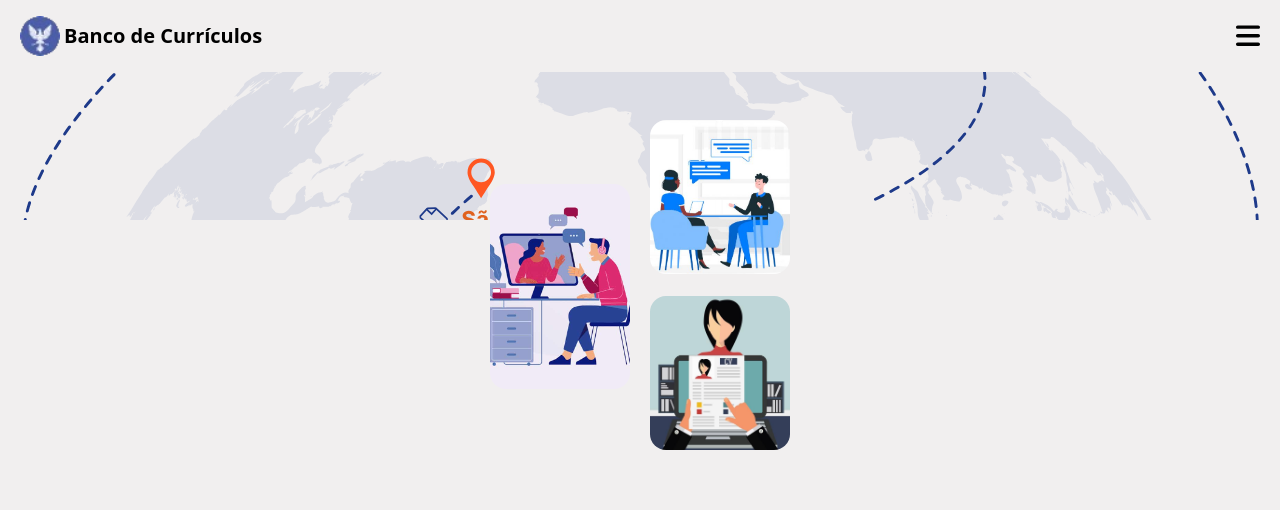
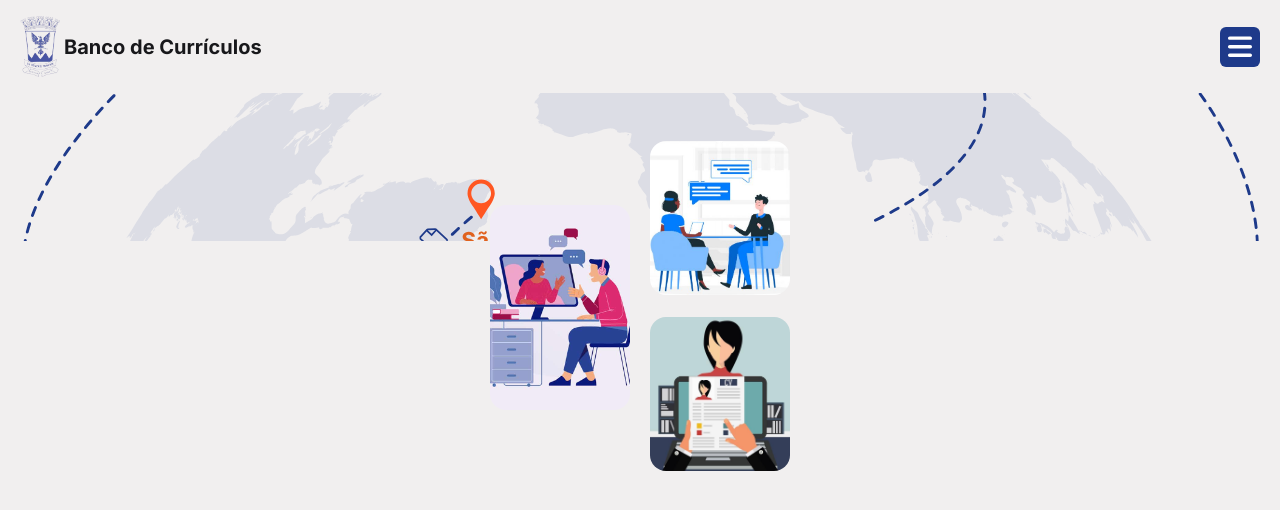
Before and after one commit to vitorlima-vsl/landpage_banco, a website: page index.html in a window 1280 px wide. Drawn offline with nearby package versions, Linux system fonts and the light colour scheme.

Commit message:
:recycle: refactor: logo modificada e fonte inter adicionada

```diff
--- a/index.html
+++ b/index.html
@@ -34,16 +34,21 @@
             object-fit: fill;
 
         }
+        body {
+        font-family: 'Inter', sans-serif;
+    }
     </style>
-
+    <link rel="preconnect" href="https://fonts.googleapis.com">
+    <link rel="preconnect" href="https://fonts.gstatic.com" crossorigin>
+    <link href="https://fonts.googleapis.com/css2?family=Inter:ital,opsz,wght@0,14..32,100..900;1,14..32,100..900&family=Oswald:wght@200..700&display=swap" rel="stylesheet">
 </head>
-<body class="px-5 bg-[#F1EFEF]">
-    <header class=" py-4 flex justify-between">
+<body class="px-5 bg-[#F1EFEF] text-[#18181B]">
+    <header class=" py-4 flex justify-between items-center">
         <div class="flex gap-1 items-center">
-            <img class="w-10" src="imagens/icone.png" alt="icone">
+            <img class="w-10 " src="imagens/logo_azul.avif" alt="icone">
             <h1 class="font-bold text-xl">Banco de Currículos</h1>
         </div>
-        <button class="w-6">
+        <button class="size-10 bg-[#1E3A8A] px-2 rounded-md fill-white">
             <svg xmlns="http://www.w3.org/2000/svg" viewBox="0 0 448 512"><!--!Font Awesome Free 6.7.2 by @fontawesome - https://fontawesome.com License - https://fontawesome.com/license/free Copyright 2025 Fonticons, Inc.!--><path d="M0 96C0 78.3 14.3 64 32 64l384 0c17.7 0 32 14.3 32 32s-14.3 32-32 32L32 128C14.3 128 0 113.7 0 96zM0 256c0-17.7 14.3-32 32-32l384 0c17.7 0 32 14.3 32 32s-14.3 32-32 32L32 288c-17.7 0-32-14.3-32-32zM448 416c0 17.7-14.3 32-32 32L32 448c-17.7 0-32-14.3-32-32s14.3-32 32-32l384 0c17.7 0 32 14.3 32 32z"/></svg>
         </button>
     </header>
```
Also changed, not shown: imagens/logo_azul.avif (added).
